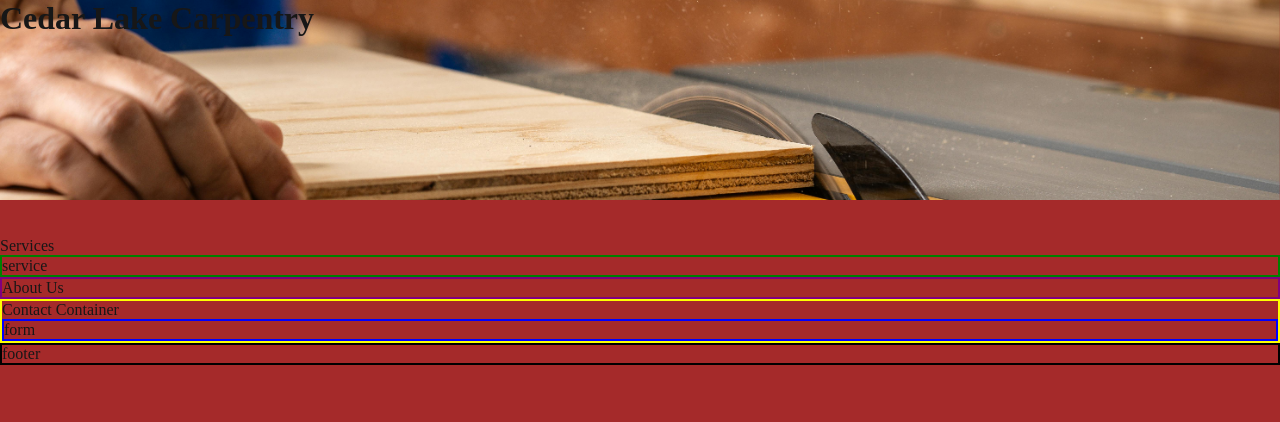
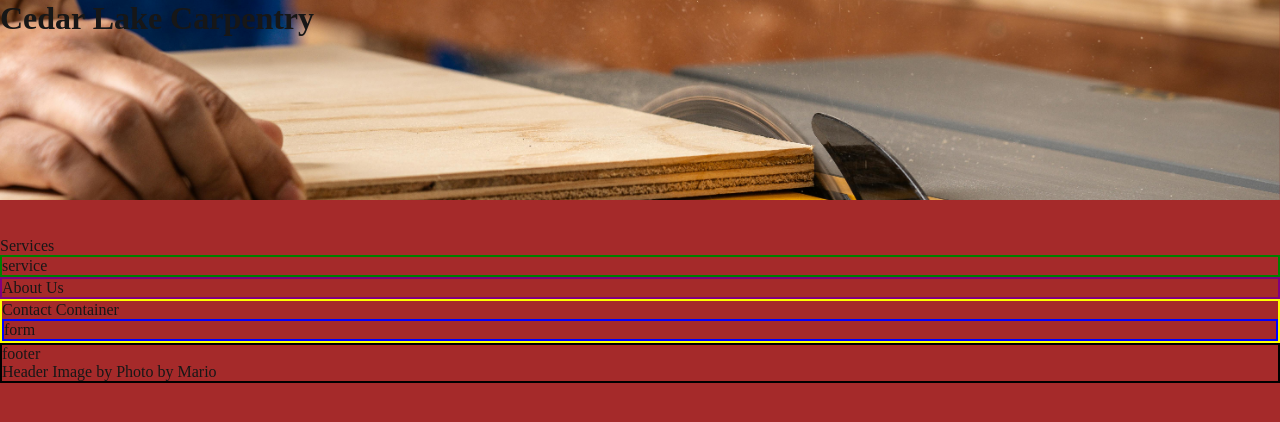
Before and after one commit to codiemaureen/CedarLakeCarpentry_V2, a Next.js app: page / in a window 1280 px wide. Shown: the top 422 px of the page. Built offline with nearby package versions, Linux system fonts and the light colour scheme.

Commit message:
Style: adding photo cred for header photo

```diff
--- a/src/app/component/Footer.jsx
+++ b/src/app/component/Footer.jsx
@@ -4,6 +4,7 @@ const Footer = () => {
   return (
     <div className={style.footerContainer}>
       <p>footer</p>
+      <p>Header Image by Photo by <a href='https://www.pexels.com/photo/carpenter-using-circular-saw-for-precise-woodcutting-28518832/' alt='header-photo-cred'>Mario</a></p>
     </div>
   )
 }
```
